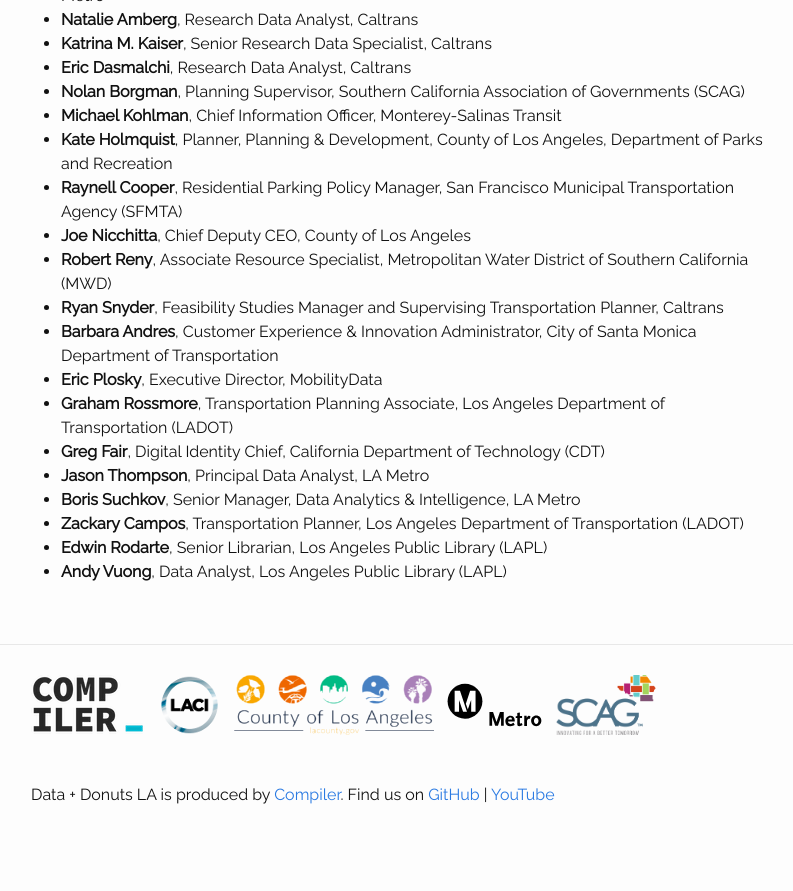
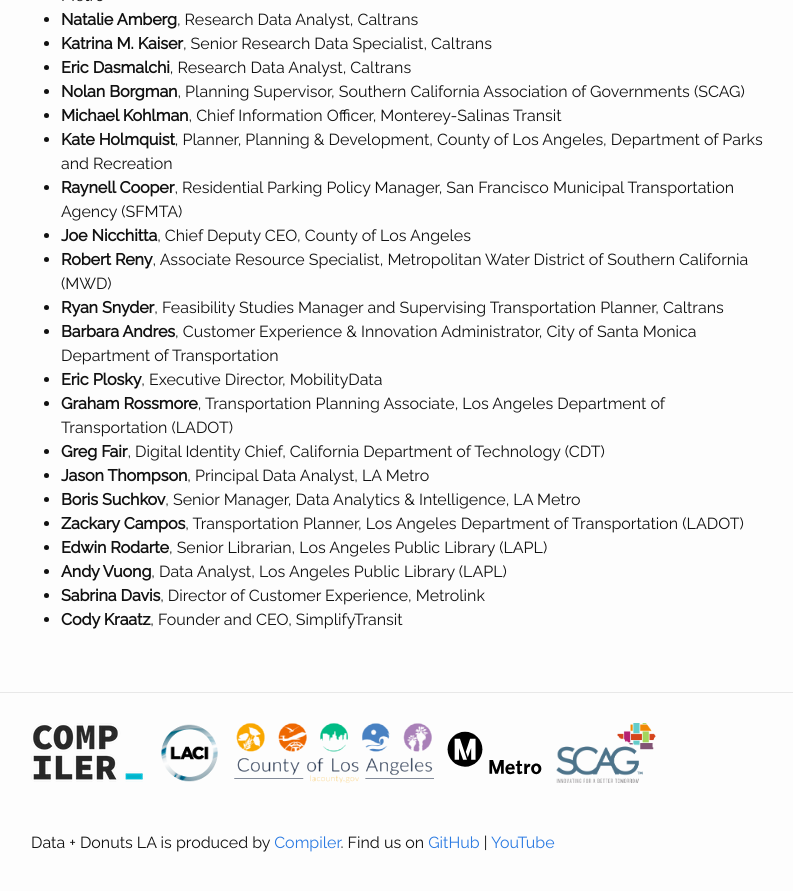
Before and after one commit to compilerla/data-donuts, a Jekyll site: the page built from src/about.md, in a window 1280 px wide and 900 px high, scrolled down 2937 px. Shown: the top 891 px of the window, without its empty margins (239-1032 px from the left). Built offline with Jekyll 4.4.1, drawn with Linux system fonts in a browser that asks for light colours; before the commit the page ends 3789 px from its top, so only the background shows below that.

Commit message:
add new speakers for feb 2026 event

```diff
--- a/src/_data/speakers.yml
+++ b/src/_data/speakers.yml
@@ -414,3 +414,15 @@
   photo: "../images/andy-vuong.jpg"
   title: "Data Analyst"
   org: "Los Angeles Public Library (LAPL)"
+
+Sabrina Davis:
+  name: "Sabrina Davis"
+  photo: "../images/sabrina-davis.jpg"
+  title: "Director of Customer Experience"
+  org: "Metrolink"
+
+Cody Kraatz:
+  name: "Cody Kraatz"
+  photo: "../images/cody-kraatz.jpg"
+  title: "Founder and CEO"
+  org: "SimplifyTransit"
```
